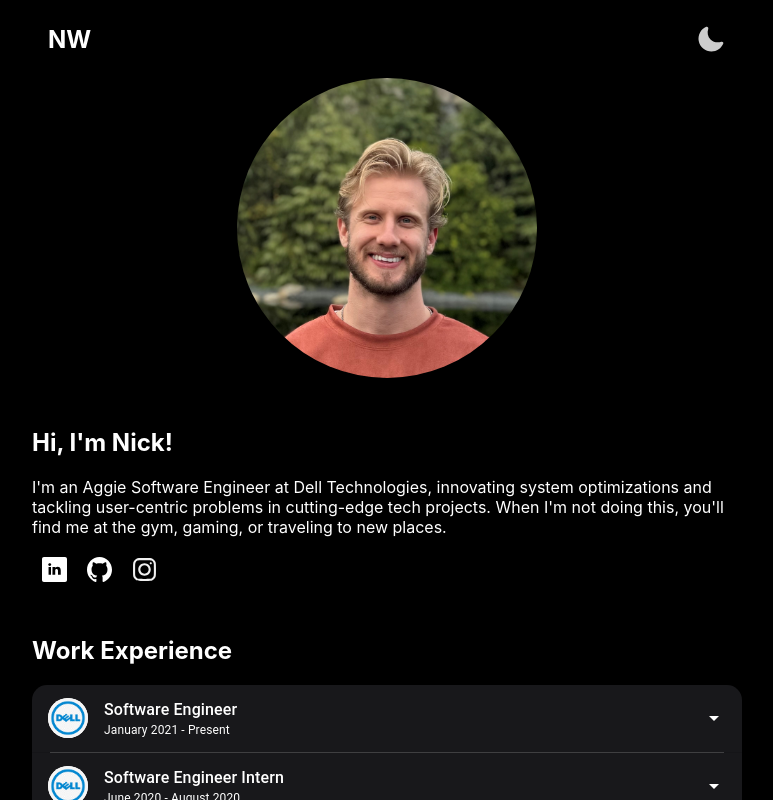
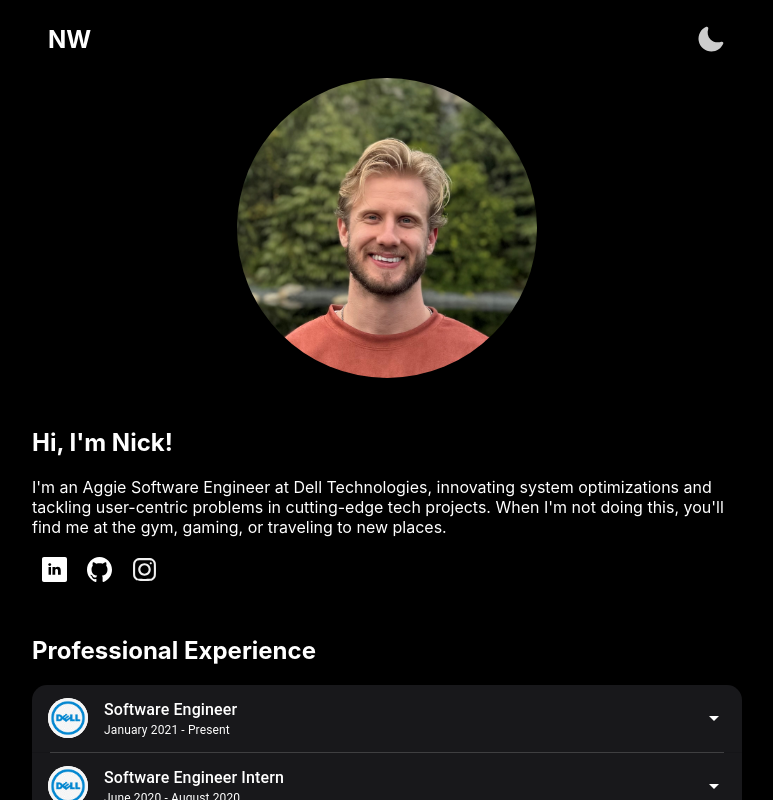
Before and after one commit to nickrwann/personal-website, a React (Create React App) app: page / in a window 1280 px wide. Shown: the top 800 px of the page, without its empty margins (253-1026 px from the left). Built offline with nearby package versions, Linux system fonts and the light colour scheme; no server answers.

Commit message:
Change work exp title

```diff
--- a/src/components/Experience.js
+++ b/src/components/Experience.js
@@ -29,7 +29,7 @@ const Experience = ({ isDarkMode }) => {
       className={`experience-container ${isDarkMode ? "dark-mode" : ""}`}
       data-testid="experience"
     >
-      <h2>Work Experience</h2>
+      <h2>Professional Experience</h2>
       <div className="experience-accordion-list">
         {Object.keys(jobData).map((key) => (
           <Accordion
```
